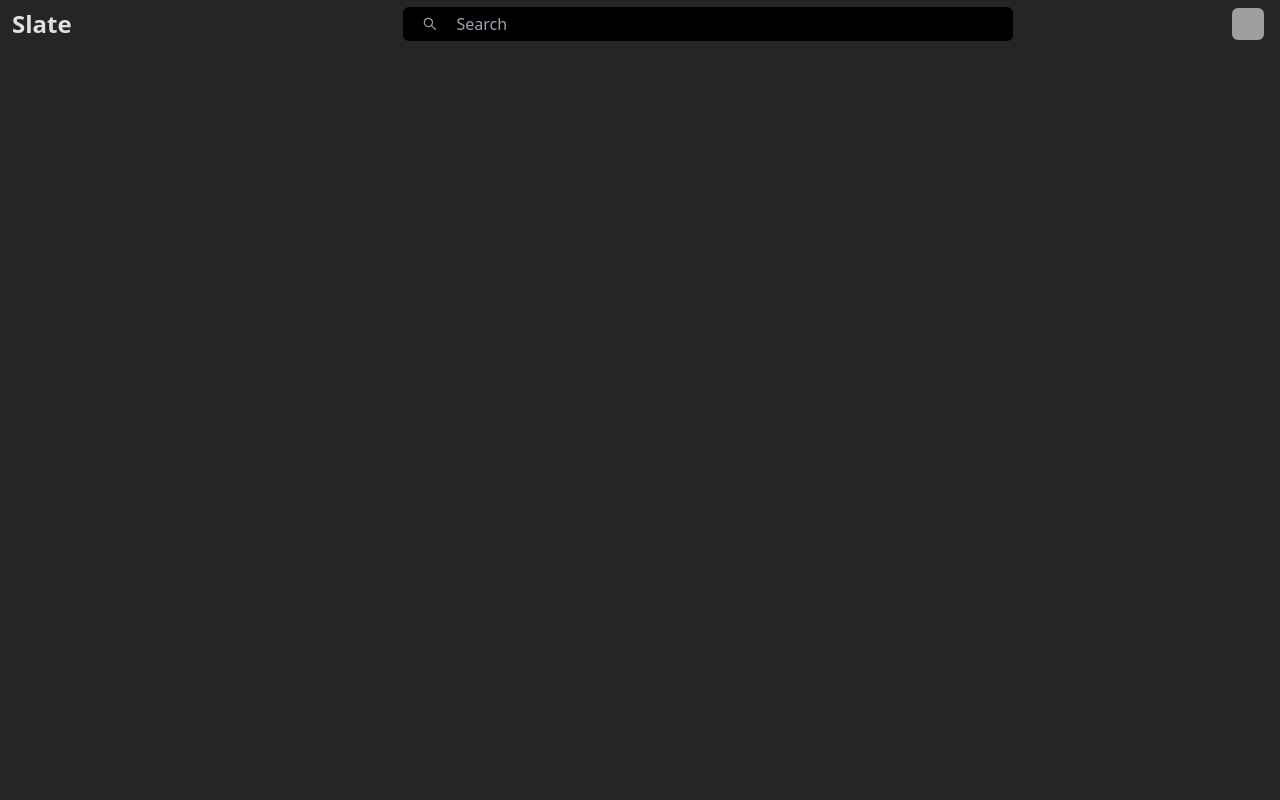
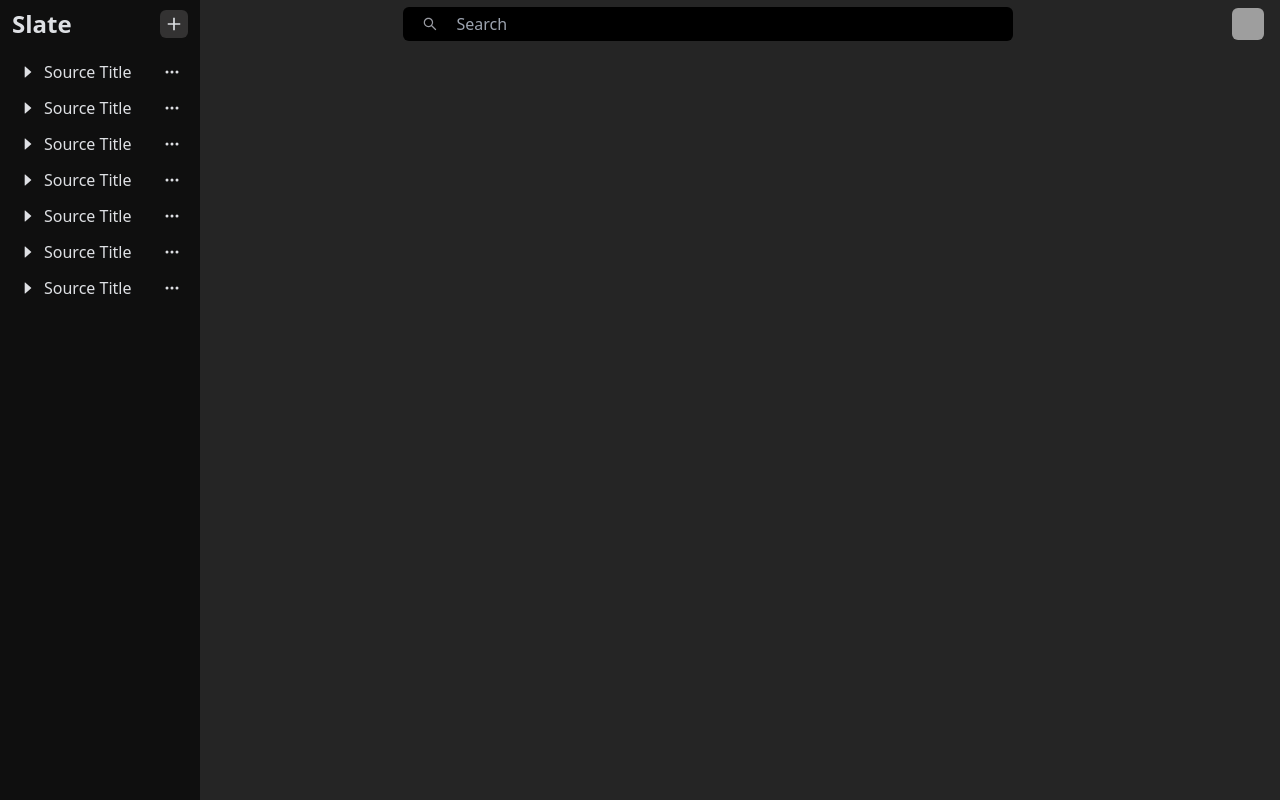
Before and after one commit to maxwjoe/Slate, a React (Create React App) app: page / in a window 1280 px wide. Built offline with nearby package versions, Linux system fonts and the light colour scheme; grey boxes are pictures that could not be loaded.

Commit message:
SourceBranch Component

```diff
--- a/package.json
+++ b/package.json
@@ -21,6 +21,7 @@
     "react-redux": "^8.0.2",
     "react-router-dom": "^6.3.0",
     "react-scripts": "5.0.1",
+    "tailwind-scrollbar": "^1.3.1",
     "typescript": "^4.7.4",
     "web-vitals": "^2.1.4"
   },
--- a/src/components/Header.tsx
+++ b/src/components/Header.tsx
@@ -1,12 +1,16 @@
 import React from 'react'
 import Profile from './Profile'
 import {AiOutlineSearch} from 'react-icons/ai'
+import {IoMdAdd} from 'react-icons/io'
 
 function Header() {
   return (
     <div className='flex flex-row items-center w-full h-12 bg-slate-dark'>
-        <div className='flex justify-start items-center w-[15%] min-w-[200px] h-full p-3 bg-green-400'>
+        <div className='flex justify-between items-center w-[15%] min-w-[200px] h-full p-3 bg-slate-super-dark'>
             <p className='text-2xl font-bold text-text-main'>Slate</p>
+            <div className='flex justify-center items-center w-7 h-7 bg-slate-lightdark rounded-md cursor-pointer'>
+                <IoMdAdd className='text-text-main text-xl'/>
+            </div>
         </div>
         <div className='flex grow flex-row items-center h-full bg-red-400'>
             <div className='flex justify-center items-center grow h-full'>
--- /dev/null
+++ b/src/components/LeftTree.tsx
@@ -0,0 +1,20 @@
+import React from 'react'
+import SourceBranch from './SourceBranch'
+
+function LeftTree() {
+  return (
+    <div className='w-[15%] min-w-[200px] bg-slate-super-dark h-full'>
+        <div className='flex flex-col w-full max-h-[85vh] overflow-y-scroll scrollbar-thin scrollbar-thumb-slate-lightdark scrollbar-track-slate-super-dark overflow-x-hidden space-y-3    p-3'>
+            <SourceBranch/>
+            <SourceBranch/>
+            <SourceBranch/>
+            <SourceBranch/>
+            <SourceBranch/>
+            <SourceBranch/>
+            <SourceBranch/>
+        </div>
+    </div>
+  )
+}
+
+export default LeftTree
--- /dev/null
+++ b/src/components/SourceBranch.tsx
@@ -0,0 +1,26 @@
+import React, {useState} from 'react'
+import {AiOutlineCaretDown, AiOutlineCaretRight} from 'react-icons/ai'
+import {BsThreeDots} from 'react-icons/bs'
+
+function SourceBranch() {
+
+    const [open, setOpen] = useState<boolean>(false)
+
+    // handleToggle : Handles opening and closing the source
+    const handleToggle = () => {
+        setOpen(!open);
+    }
+
+
+  return (
+    <div className='flex items-center justify-between space-x-3 pr-2 pl-2 w-full h-6'>
+        <div onClick = {handleToggle} className='flex justify-start space-x-2 items-center'>
+            {open ? <AiOutlineCaretDown className='text-text-main'/> : <AiOutlineCaretRight className='text-text-main'/>}
+            <p className='text-md text-text-main cursor-default select-none'>Source Title</p>
+        </div>
+        <BsThreeDots className='text-text-main cursor-pointer'/>
+    </div>
+  )
+}
+
+export default SourceBranch
--- a/src/index.css
+++ b/src/index.css
@@ -1,3 +1,15 @@
 @tailwind base;
 @tailwind components;
 @tailwind utilities;
+
+@layer utilities {
+    /* Chrome, Safari and Opera */
+    .no-scrollbar::-webkit-scrollbar {
+      display: none;
+    }
+
+    .no-scrollbar {
+      -ms-overflow-style: none; /* IE and Edge */
+      scrollbar-width: none; /* Firefox */
+    }
+}
--- a/src/pages/Dashboard.tsx
+++ b/src/pages/Dashboard.tsx
@@ -1,10 +1,14 @@
 import React from 'react'
 import Header from '../components/Header';
+import LeftTree from '../components/LeftTree';
 
 function Dashboard() {
   return (
-    <div className='w-full h-full bg-slate-dark'>
+    <div className='flex flex-col w-full h-full bg-slate-dark'>
       <Header/>
+      <div className='flex flex-row grow bg-slate-dark'>
+        <LeftTree/>
+      </div>
     </div>
   )
 }
--- a/tailwind.config.js
+++ b/tailwind.config.js
@@ -7,6 +7,7 @@ module.exports = {
     colors : {
       'slate-lightdark' : "#333232",
       'slate-dark' : '#252525',
+      'slate-super-dark' : "#0F0F0F",
       'slate-black' : '#000000',
       'text-main' : "#dee0e4",
       'text-secondary' : "#999ba2",
@@ -14,5 +15,5 @@ module.exports = {
     },
     extend: {},
   },
-  plugins: [],
+  plugins: [require('tailwind-scrollbar')],
 }
```
Also changed, not shown: 1 other file (tests, documents, lock files or other folders).
